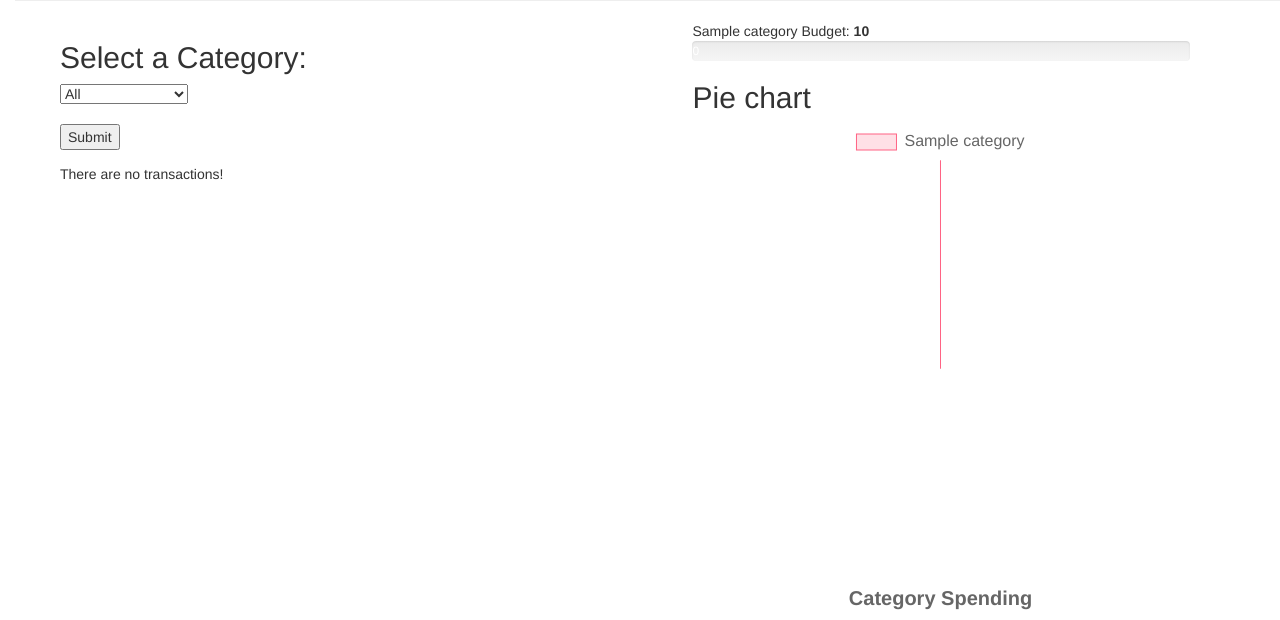
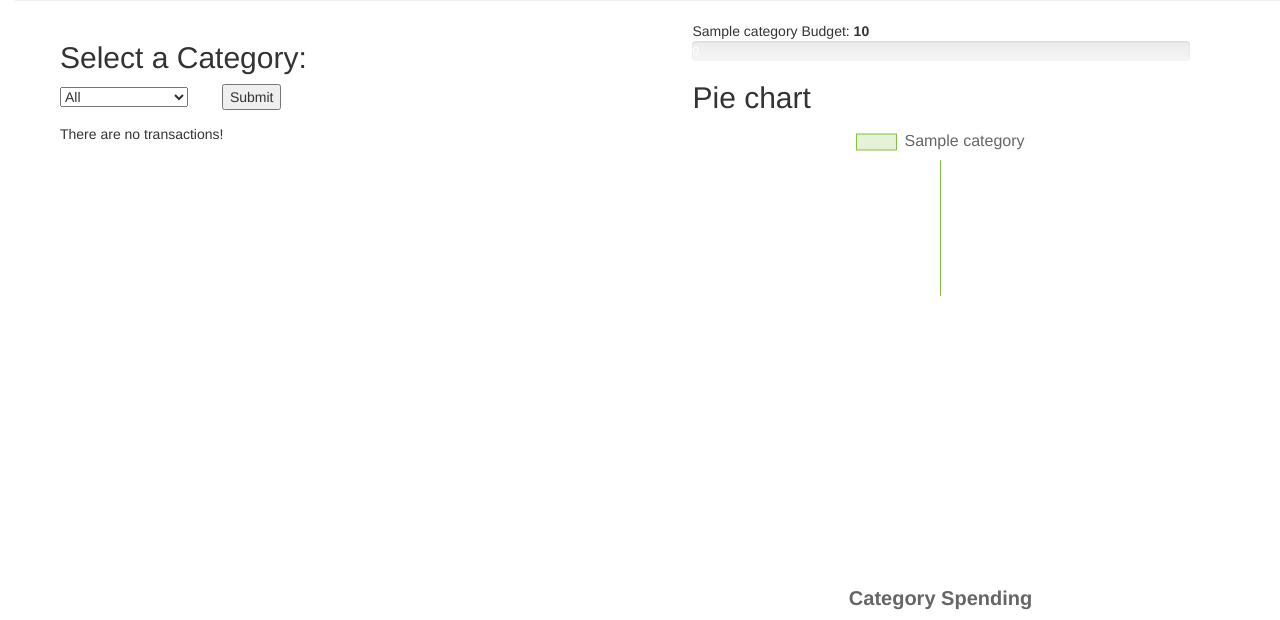
Before and after one commit to Rhoulhac/Django-budget-software, a Django app: page / in a window 1280 px wide. Shown: the part 90-710 px from the top of the page. Run offline with Django 3.2, Linux system fonts and the light colour scheme; tables that the repository leaves empty hold one stand-in row (values such as "Sample post"); some libraries are stand-ins or nearby versions.

Commit message:
css changes

```diff
--- a/budget/admin.py
+++ b/budget/admin.py
@@ -1,5 +1,3 @@
-import datetime
-
 from django.contrib import admin
 from django.contrib.admin.filters import DateFieldListFilter
 from django.utils import timezone
--- a/budget/static/css/budget.css
+++ b/budget/static/css/budget.css
@@ -57,3 +57,7 @@ body {
 .margin-trans {
     margin-left: 30px;
 }
+
+.select-category-input {
+    margin-left: 30px;
+}
--- a/budget/templates/budget/transaction_list.html
+++ b/budget/templates/budget/transaction_list.html
@@ -17,8 +17,7 @@
                         {% endif %}
                     {% endfor %}
                 </select>
-                <br><br>
-                <input type="submit" value="Submit">
+                <input type="submit" value="Submit" class="select-category-input">
             </form>
         {% endif %}
 
@@ -89,32 +88,32 @@
 
         // 12 color options - should be enough
         var background = [
+        'rgba(127, 191, 63, 0.2)',
         'rgba(255, 99, 132, 0.2)',
         'rgba(54, 162, 235, 0.2)',
         'rgba(255, 206, 86, 0.2)',
+        'rgba(140, 114, 127, 0.2)',
+        'rgba(191, 63, 191, 0.2)',
+        'rgba(153, 102, 255, 0.2)',
         'rgba(75, 192, 192, 0.2)',
-        'rgba(153, 102, 255, 0.2)',
         'rgba(191, 63, 63, 0.2)',
+        'rgba(227, 225, 93, 0.2)',
+        'rgba(63, 191, 191, 0.2)',
         'rgba(191, 127, 63, 0.2)',
-        'rgba(127, 191, 63, 0.2)',
-        'rgba(63, 191, 191, 0.2)',
-        'rgba(191, 63, 191, 0.2)',
-        'rgba(140, 114, 127, 0.2)',
-        'rgba(227, 225, 93, 0.2)',
         ]
         var border = [
+        'rgba(127, 191, 63, 1)',
         'rgba(255,99,132,1)',
         'rgba(54, 162, 235, 1)',
         'rgba(255, 206, 86, 1)',
+        'rgba(140, 114, 127, 1)',
+        'rgba(191, 63, 191, 1)',
+        'rgba(153, 102, 255, 1)',
         'rgba(75, 192, 192, 1)',
-        'rgba(153, 102, 255, 1)',
         'rgba(191, 63, 63, 1)',
+        'rgba(227, 225, 93, 1)',
+        'rgba(63, 191, 191, 1)',
         'rgba(191, 127, 63, 1)',
-        'rgba(127, 191, 63, 1)',
-        'rgba(63, 191, 191, 1)',
-        'rgba(191, 63, 191, 1)',
-        'rgba(140, 114, 127, 1)',
-        'rgba(227, 225, 93, 1)',
         ]
 
         var labels = []
@@ -148,7 +147,7 @@
 
         var myChart = new Chart(ctx, {
             // The type of chart
-            type: 'pie',
+            type: 'doughnut',
 
             // The data for categories
             data: {
@@ -164,6 +163,7 @@
 
             // Configuration options go here
             options: {
+                cutoutPercentage: 35,
                 title: {
                     display: true,
                     text: text,
```
